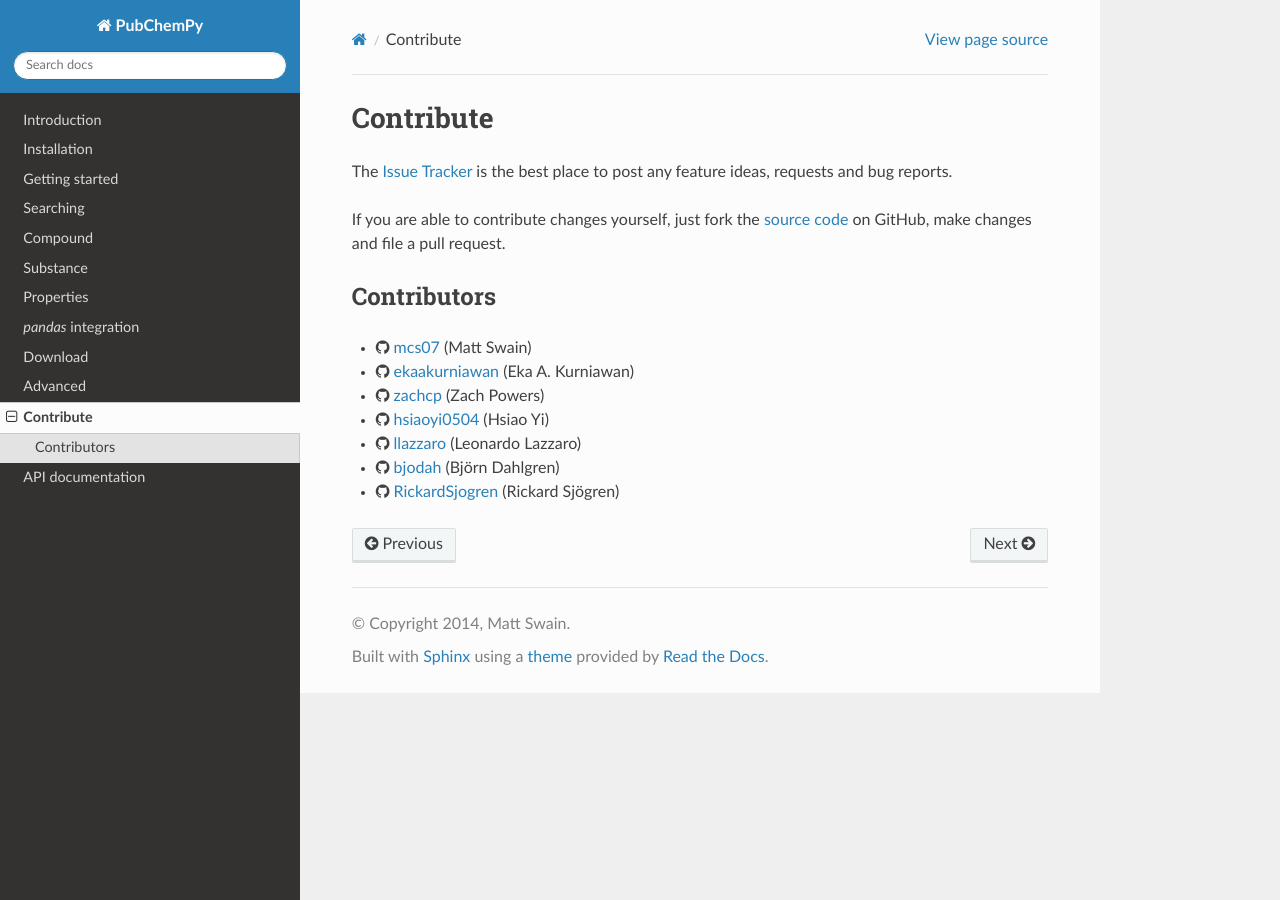
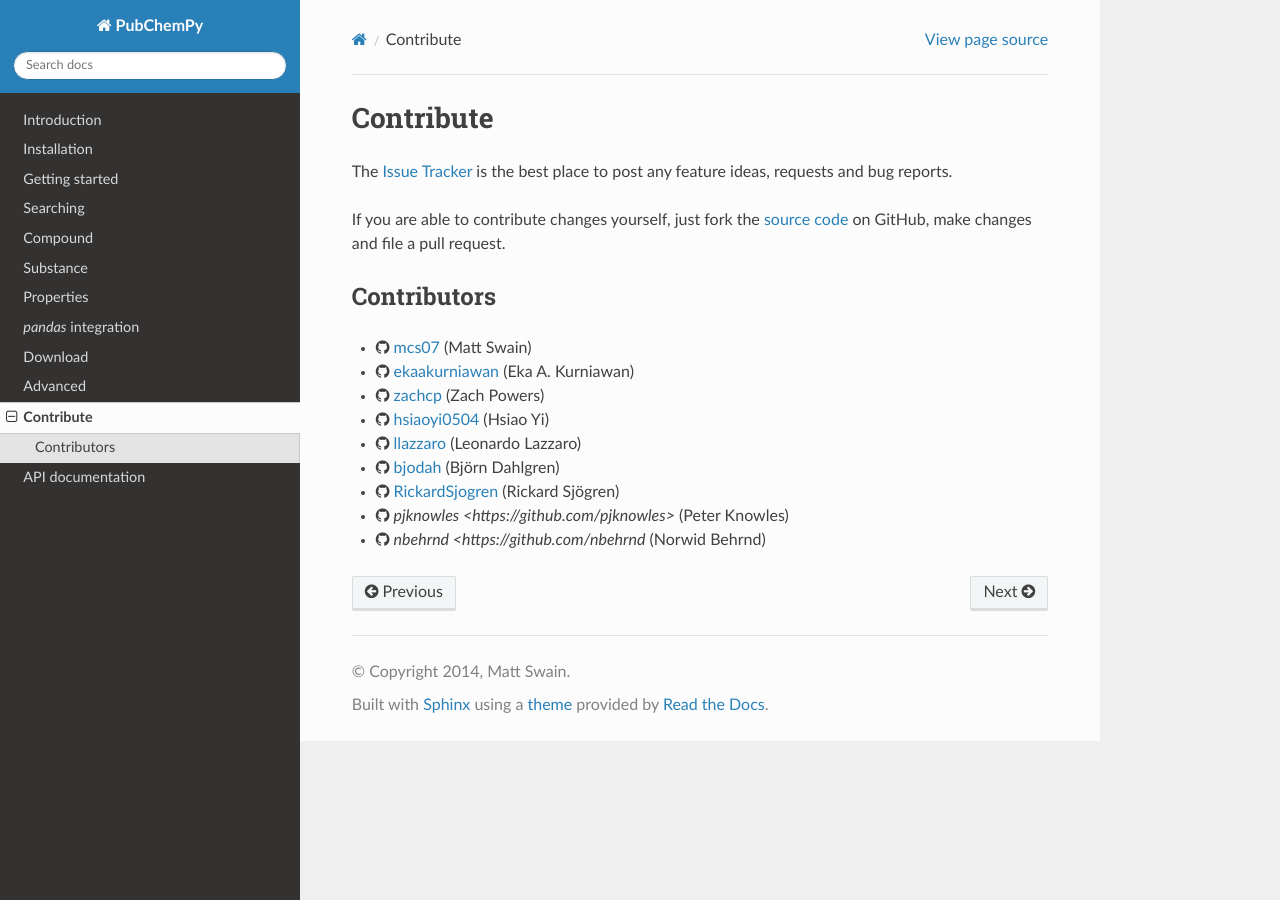
Before and after one commit to mcs07/PubChemPy, a Sphinx documentation site: the page built from docs/source/guide/contribute.rst, in a window 1280 px wide. Built offline with Sphinx 7.4.7 and the Read the Docs theme 3.1.0, drawn with Linux system fonts in a browser that asks for light colours.

Commit message:
docs(contribute.rst): amend contributions
Signed-off-by: Norwid Behrnd <nbehrnd@yahoo.com>

```diff
--- a/docs/source/guide/contribute.rst
+++ b/docs/source/guide/contribute.rst
@@ -18,6 +18,8 @@
 - |ghi| `llazzaro <https://github.com/llazzaro>`_ (Leonardo Lazzaro)
 - |ghi| `bjodah <https://github.com/bjodah>`_ (Björn Dahlgren)
 - |ghi| `RickardSjogren <https://github.com/RickardSjogren>`_ (Rickard Sjögren)
+- |ghi| `pjknowles <https://github.com/pjknowles>` (Peter Knowles)
+- |ghi| `nbehrnd <https://github.com/nbehrnd` (Norwid Behrnd)
 
 .. _`source code`: https://github.com/mcs07/PubChemPy
 .. _`Issue Tracker`: https://github.com/mcs07/PubChemPy/issues
```
